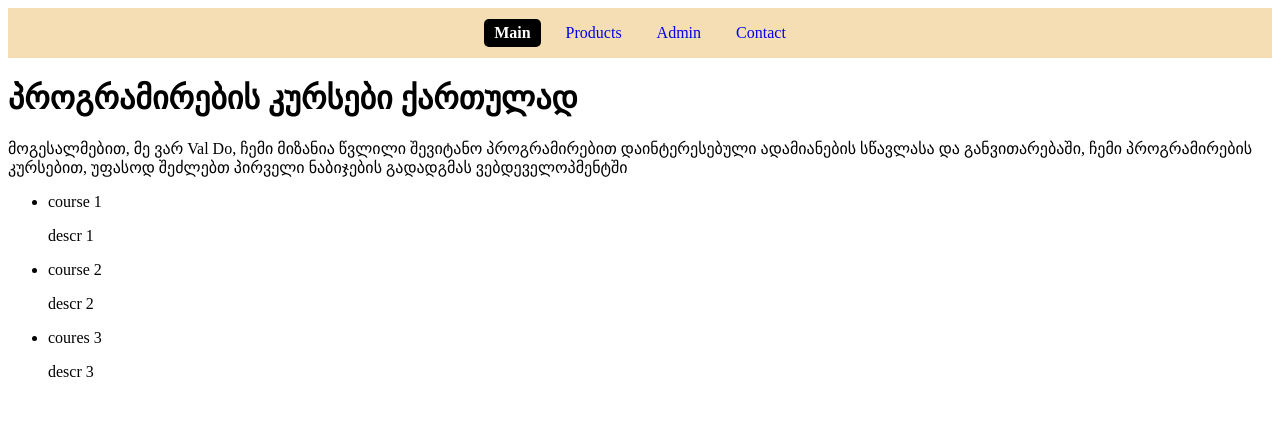
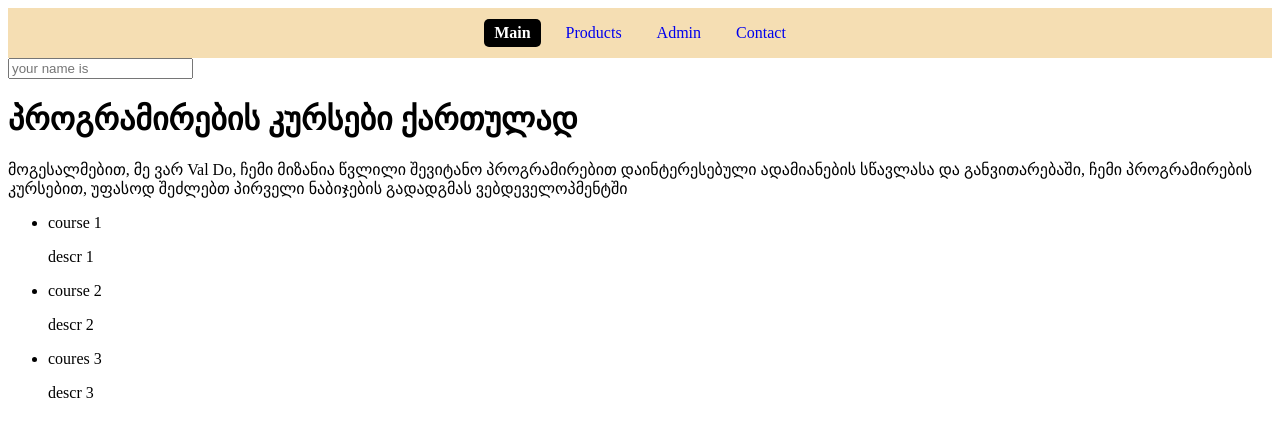
Before and after one commit to valeri879/angular-pro-1, an Angular app: page /main in a window 1280 px wide. Shown: the top 436 px of the page. Built offline with nearby package versions, Linux system fonts and the light colour scheme.

Commit message:
lecture 16

```diff
--- a/src/app/app.module.ts
+++ b/src/app/app.module.ts
@@ -9,6 +9,7 @@ import { AdminComponent } from './admin/admin.component';
 import { UsersComponent } from './admin/users/users.component';
 import { DataComponent } from './admin/data/data.component';
 import { HttpClientModule } from '@angular/common/http';
+import {ReactiveFormsModule} from '@angular/forms';
 
 console.log('root module loaded...');
 
@@ -22,6 +23,7 @@ console.log('root module loaded...');
     DataComponent,
   ],
   imports: [
+		ReactiveFormsModule,
 		HttpClientModule,
     BrowserModule,
     AppRoutingModule
--- a/src/app/main/main.component.html
+++ b/src/app/main/main.component.html
@@ -1,4 +1,8 @@
-<ng-container *ngIf="(data$ | async) as data">
+<ng-container *ngIf="loader">loading...</ng-container>
+
+<input type="text" placeholder="your name is" [formControl]="nameControl">
+
+<ng-container *ngIf="(data$ | async) as data;">
 	<h1> {{data.title}} </h1>
 	<p> {{data.descr}} </p>
 	<ul>
--- a/src/app/main/main.component.ts
+++ b/src/app/main/main.component.ts
@@ -1,5 +1,6 @@
 import { Component, OnDestroy, OnInit } from '@angular/core';
-import {Observable, Subscription} from 'rxjs';
+import {FormControl} from '@angular/forms';
+import {debounceTime, finalize, map, Observable, Subscription, tap} from 'rxjs';
 import { Main, MainService } from '../services/main.service';
 
 @Component({
@@ -11,13 +12,35 @@ export class MainComponent implements OnInit, OnDestroy {
 
 	public data$!: Observable<Main>;
 
+	public loader: boolean = false;
+
+	nameControl: FormControl = new FormControl('');
+
   constructor(
 		private _mainService: MainService
   ) { }
 
   ngOnInit(): void {
-		this.data$ = this._mainService.getMain();
-  }
+
+		this.nameControl.valueChanges.pipe(
+			debounceTime(500)
+		).subscribe(
+			res => {
+				this.data$ = this._mainService.getMain();
+				console.log(res);
+			}
+		)
+
+
+
+		this.loader = true;
+		this.data$ = this._mainService.getMain().pipe(
+			finalize(() => {
+				this.loader = false;
+				console.log(`finalize`)
+			})
+		);
+	}
 
 	ngOnDestroy(): void {
 	}
--- a/src/app/services/main.service.ts
+++ b/src/app/services/main.service.ts
@@ -1,6 +1,6 @@
 import {HttpClient} from '@angular/common/http';
 import { Injectable } from '@angular/core';
-import {Observable} from 'rxjs';
+import {delay, map, Observable, tap} from 'rxjs';
 
 export interface Main {
  title: string;
@@ -18,6 +18,24 @@ export class MainService {
 	) { }
 
 	getMain(): Observable<Main> {
-		return this._http.get<Main>('assets/main.json');
+		return this._http.get<Main>('assets/main.json').pipe(
+			delay(2000),
+			tap(
+				(res: any) => {
+					console.log('this is first tap operator', res)
+				}
+			),
+			map(
+				(result: any) => {
+					console.log('this is map operator', result['data']);
+					return result['data'];
+				}
+			),
+			tap(
+				(res: any) => {
+					console.log('this is tap after map operator', res)
+				}
+			)
+		);
 	}
 }
--- a/src/assets/main.json
+++ b/src/assets/main.json
@@ -1,11 +1,14 @@
 {
-	"title": "პროგრამირების კურსები ქართულად",
-	"descr": "მოგესალმებით, მე ვარ Val Do, ჩემი მიზანია წვლილი შევიტანო პროგრამირებით დაინტერესებული ადამიანების სწავლასა და განვითარებაში, ჩემი პროგრამირების კურსებით, უფასოდ შეძლებთ პირველი ნაბიჯების გადადგმას ვებდეველოპმენტში",
+	"timestamp": "",
+	"statusCode": 200,
+	"data": {
+		"title": "პროგრამირების კურსები ქართულად",
+		"descr": "მოგესალმებით, მე ვარ Val Do, ჩემი მიზანია წვლილი შევიტანო პროგრამირებით დაინტერესებული ადამიანების სწავლასა და განვითარებაში, ჩემი პროგრამირების კურსებით, უფასოდ შეძლებთ პირველი ნაბიჯების გადადგმას ვებდეველოპმენტში",
 	"courses": [
 		{
 			"title": "course 1",
 			"descr": "descr 1"
- },
+	 },
 		{
 			"title": "course 2",
 			"descr": "descr 2"
@@ -14,5 +17,6 @@
 			"title": "coures 3",
 			"descr": "descr 3"
 		}
-	]
+		]
+	}
 }
```
